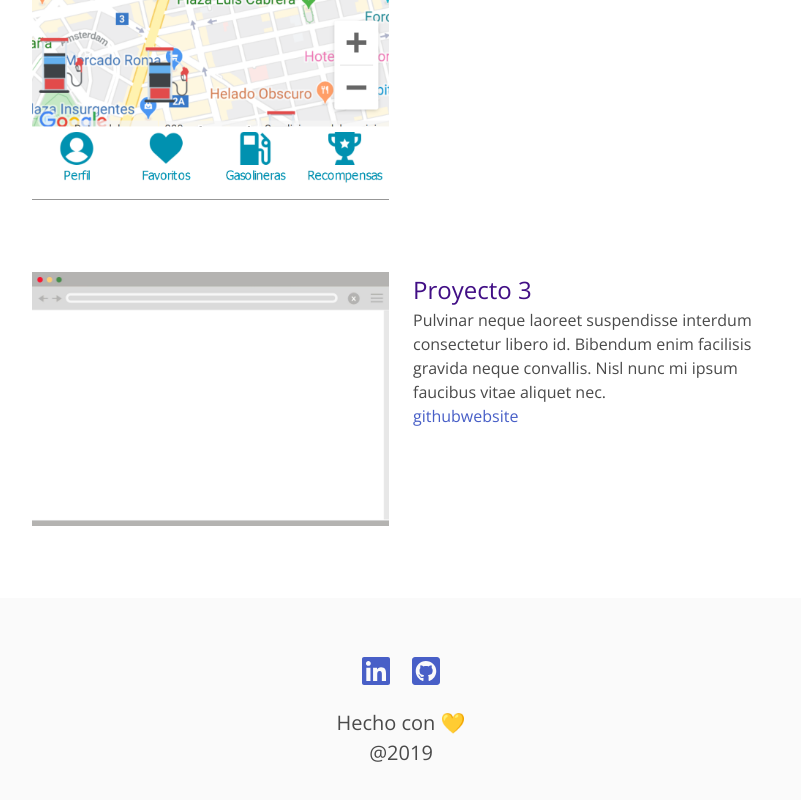
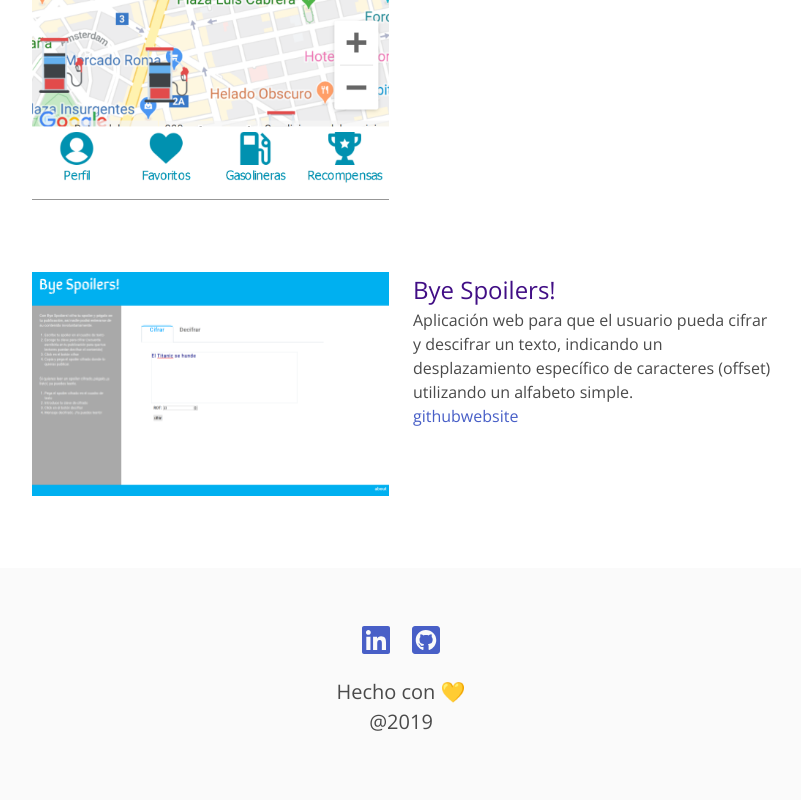
Before and after one commit to isisLazaro/isislazaro.github.io, a Vue app: page /projects in a window 1280 px wide. Shown: the part 962-1762 px from the top of the page, without its empty margins (239-1040 px from the left). Built offline with nearby package versions, Linux system fonts and the light colour scheme.

Commit message:
adding byr spoilers project data

```diff
--- a/src/views/Projects.vue
+++ b/src/views/Projects.vue
@@ -49,10 +49,12 @@ export default {
           path: "https://isislazaro.github.io/app-mockhackaton/"
         },
         {
-          name: "Proyecto 3",
-          imgPath: "browserMockup.jpg",
+          name: "Bye Spoilers!",
+          imgPath: "byeSpolers.png",
           description:
-            "Pulvinar neque laoreet suspendisse interdum consectetur libero id. Bibendum enim facilisis gravida neque convallis. Nisl nunc mi ipsum faucibus vitae aliquet nec. "
+            "Aplicación web para que el usuario pueda cifrar y descifrar un texto, indicando un desplazamiento específico de caracteres (offset) utilizando un alfabeto simple. ",
+          pathNameRepo: "MEX-008-Cipher",
+          path: "https://isislazaro.github.io/MEX-008-Cipher/src/"
         }
       ]
     };
```
